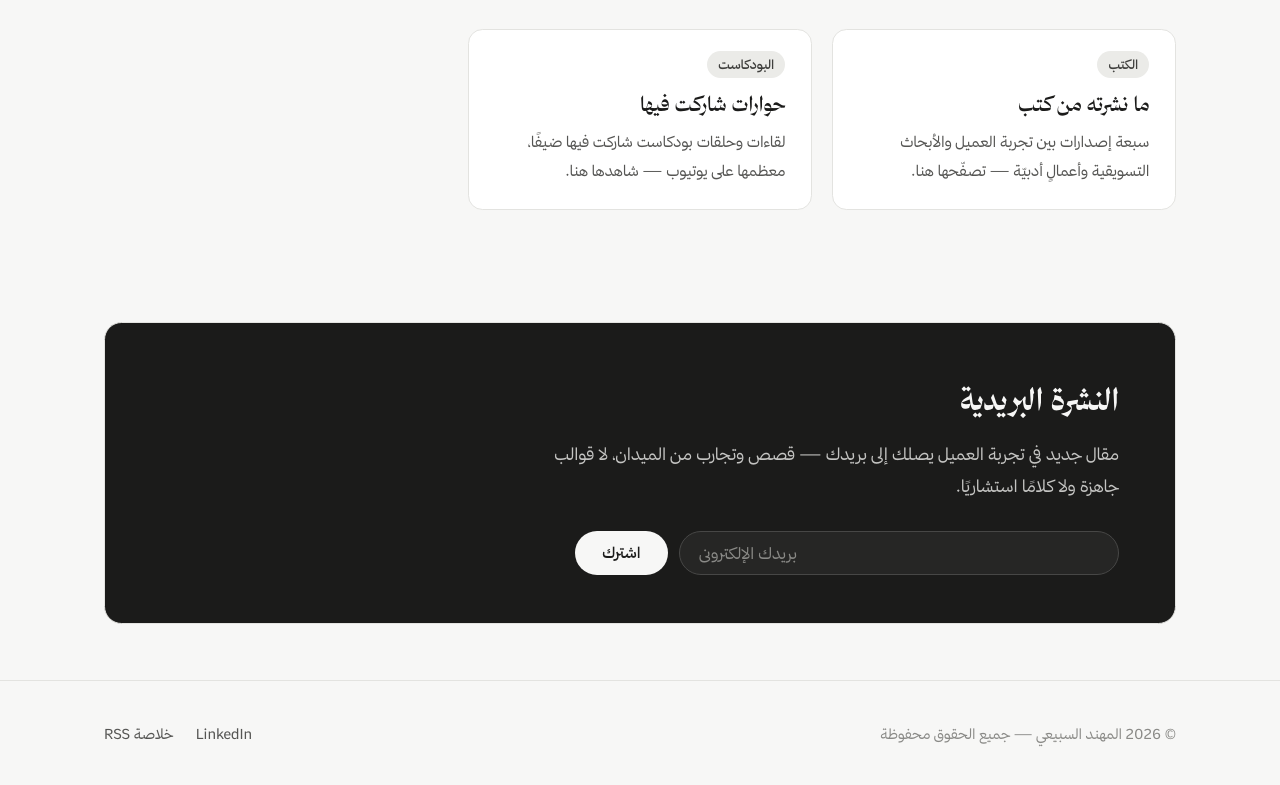
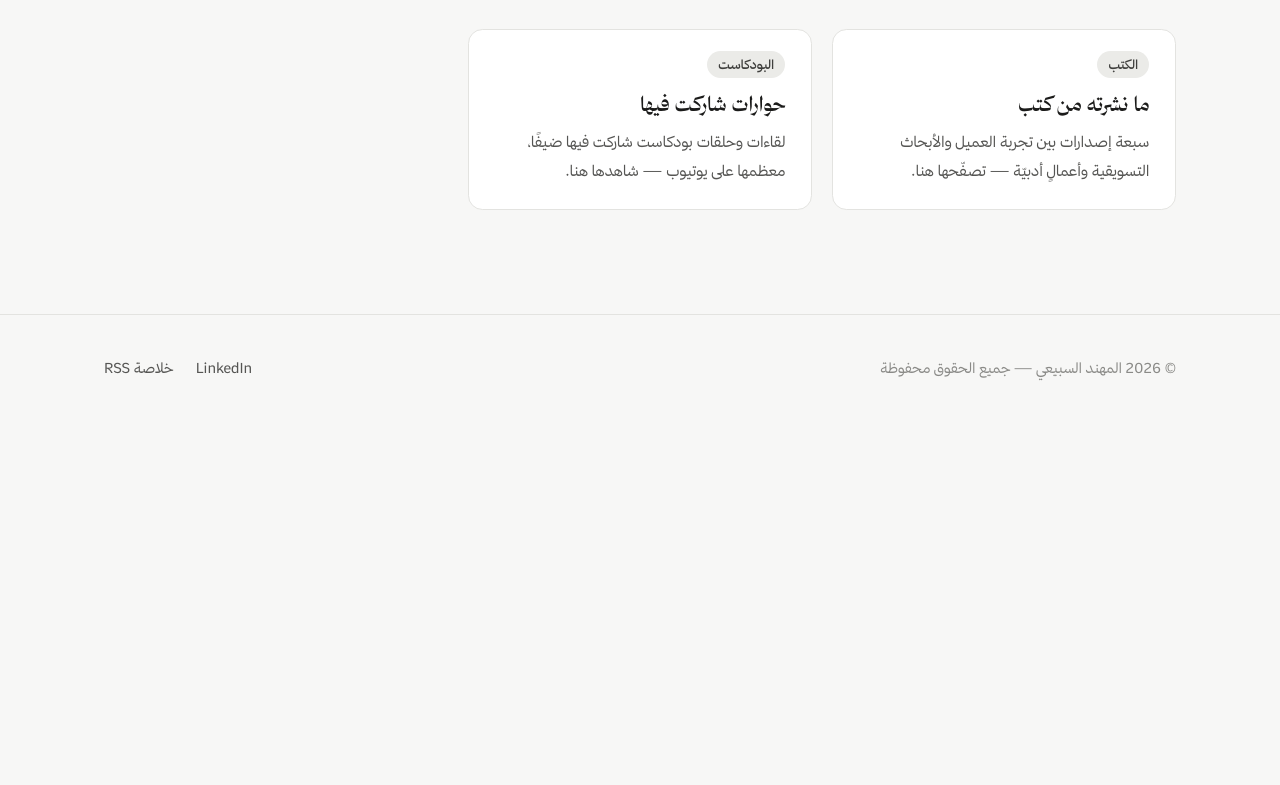
Before and after one commit to msbeai/almohannad-cx, an Astro site: page / in a window 1280 px wide. Shown: the part 1673-2458 px from the top of the page. After the commit the page ends 2095 px from the top, so only its background shows below. Built offline with nearby package versions, Linux system fonts and the light colour scheme; Astro itself is replaced by a stand-in of ours.

Commit message:
Replace on-site newsletter with Thmanyah blog link
- Nav: «النشرة» → «المدونة», pointing to https://blog.almohannad.cx (new tab).
- Home hero ghost button → «المدونة» (blog).
- Remove the Netlify-Forms newsletter: form component, /newsletter +
  /en/newsletter pages (and thanks pages), and unused .newsletter-* styles.
- Base nav now opens external (http) items in a new tab.

Held locally — push (auto-deploy) once blog.almohannad.cx is live.

Co-Authored-By: Claude Opus 4.8 <noreply@anthropic.com>

```diff
--- a/src/components/NewsletterForm.astro
+++ /dev/null
@@ -1,47 +0,0 @@
----
-/**
- * Newsletter subscription form.
- * Currently captures subscribers via Netlify Forms (form name: "newsletter").
- * When an external newsletter tool is chosen, point `action` at its endpoint
- * (or replace the form markup with the provider's embed) — the journey
- * (box → form → /newsletter/thanks) stays the same.
- */
-import { type Lang } from '../site';
-
-interface Props {
-  lang: Lang;
-  heading?: string;
-  text?: string;
-}
-
-const { lang } = Astro.props;
-const heading =
-  Astro.props.heading ?? (lang === 'ar' ? 'النشرة البريدية' : 'The newsletter');
-const text =
-  Astro.props.text ??
-  (lang === 'ar'
-    ? 'مقال جديد في تجربة العميل يصلك إلى بريدك — قصص وتجارب من الميدان، لا قوالب جاهزة ولا كلامًا استشاريًا.'
-    : 'New customer-experience writing in your inbox — field stories and practice, no recycled frameworks.');
-const thanks = lang === 'ar' ? '/newsletter/thanks' : '/en/newsletter/thanks';
-const placeholder = lang === 'ar' ? 'بريدك الإلكتروني' : 'Your email';
-const cta = lang === 'ar' ? 'اشترك' : 'Subscribe';
----
-
-<div class="newsletter-box">
-  <h2>{heading}</h2>
-  <p>{text}</p>
-  <form
-    class="newsletter-form"
-    name="newsletter"
-    method="POST"
-    action={thanks}
-    data-netlify="true"
-    netlify-honeypot="bot-field"
-  >
-    <input type="hidden" name="form-name" value="newsletter" />
-    <input type="hidden" name="lang" value={lang} />
-    <p hidden><label>Don't fill this out: <input name="bot-field" /></label></p>
-    <input type="email" name="email" required placeholder={placeholder} dir="ltr" />
-    <button type="submit">{cta}</button>
-  </form>
-</div>
--- a/src/layouts/Base.astro
+++ b/src/layouts/Base.astro
@@ -113,7 +113,12 @@ const allSchema = [personSchema, websiteSchema, ...schema];
         <a class="brand" href={homeHref}><img class="brand-avatar" src="/images/avatar.jpg" alt="" width="32" height="32" /><span class="brand-name">almohannad<span class="tld">.cx</span></span></a>
         <nav class="site-nav" aria-label={lang === 'ar' ? 'التنقل الرئيسي' : 'Main navigation'}>
           {t.nav.map((item) => (
-            <a href={item.href} aria-current={current === item.href ? 'page' : undefined}>{item.label}</a>
+            <a
+              href={item.href}
+              target={item.href.startsWith('http') ? '_blank' : undefined}
+              rel={item.href.startsWith('http') ? 'noopener' : undefined}
+              aria-current={current === item.href ? 'page' : undefined}
+            >{item.label}</a>
           ))}
           <a
             class="nav-search"
--- a/src/pages/index.astro
+++ b/src/pages/index.astro
@@ -1,7 +1,6 @@
 ---
 import Base from '../layouts/Base.astro';
 import ArticleCard from '../components/ArticleCard.astro';
-import NewsletterForm from '../components/NewsletterForm.astro';
 import { SITE } from '../site';
 import { getArticles, excerpt } from '../lib/articles';
 
@@ -22,7 +21,7 @@ const featured = articles.slice(0, 6);
         </p>
         <div class="hero-actions">
           <a class="btn btn-solid" href="/articles">تصفّح المقالات</a>
-          <a class="btn btn-ghost" href="/newsletter">اشترك في النشرة</a>
+          <a class="btn btn-ghost" href="https://blog.almohannad.cx" target="_blank" rel="noopener">المدونة</a>
         </div>
       </div>
       <div class="hero-figure">
@@ -75,8 +74,4 @@ const featured = articles.slice(0, 6);
       </div>
     </div>
   </section>
-
-  <div class="wrap">
-    <NewsletterForm lang="ar" />
-  </div>
 </Base>
--- a/src/site.ts
+++ b/src/site.ts
@@ -10,8 +10,6 @@ export const SITE = {
     'Personal site of Almohannad Alsbeai — articles, books, and podcast conversations on customer experience and marketing research.',
   linkedin: 'https://www.linkedin.com/in/almohannadalsbeai',
   linkedinAuthor: 'https://www.linkedin.com/today/author/almohannadalsbeai',
-  // Newsletter: Netlify Forms captures subscribers until an external tool is chosen.
-  // When ready, replace form action/handling in src/components/NewsletterForm.astro.
 };
 
 export const THEMES = {
@@ -28,7 +26,7 @@ export const T = {
       { href: '/articles', label: 'المقالات' },
       { href: '/books', label: 'الكتب' },
       { href: '/podcasts', label: 'البودكاست' },
-      { href: '/newsletter', label: 'النشرة' },
+      { href: 'https://blog.almohannad.cx', label: 'المدونة' },
       { href: '/about', label: 'عنّي' },
     ],
     switchLabel: 'English',
--- a/src/styles/global.css
+++ b/src/styles/global.css
@@ -619,61 +619,6 @@ html[data-theme='dark'] .theme-toggle .icon-moon {
   text-decoration: underline;
 }
 
-/* ---------- newsletter (always dark, works in both themes) ---------- */
-.newsletter-box {
-  background: #1b1b1a;
-  color: #f7f7f6;
-  border: 1px solid var(--line);
-  border-radius: 1.1rem;
-  padding: 3rem clamp(1.5rem, 5vw, 3.5rem);
-  margin-block: 3.5rem;
-}
-.newsletter-box h2 {
-  font-family: var(--font-display);
-  font-size: 1.9rem;
-  margin: 0 0 0.6rem;
-}
-.newsletter-box p {
-  color: #c4c4c2;
-  margin: 0 0 1.75rem;
-  max-width: 36rem;
-}
-.newsletter-form {
-  display: flex;
-  gap: 0.7rem;
-  flex-wrap: wrap;
-  max-width: 34rem;
-}
-.newsletter-form input[type='email'] {
-  flex: 1 1 14rem;
-  font-family: var(--font-sans);
-  font-size: 1rem;
-  padding: 0.7rem 1.2rem;
-  border-radius: 999px;
-  border: 1px solid #474746;
-  background: #262625;
-  color: #f7f7f6;
-  color-scheme: dark;
-}
-.newsletter-form input[type='email']::placeholder {
-  color: #8a8a87;
-}
-.newsletter-form button {
-  font-family: var(--font-sans);
-  font-size: 0.95rem;
-  font-weight: 500;
-  padding: 0.7rem 1.7rem;
-  border-radius: 999px;
-  border: none;
-  background: #f7f7f6;
-  color: #1b1b1a;
-  cursor: pointer;
-  transition: filter 0.15s ease;
-}
-.newsletter-form button:hover {
-  filter: brightness(0.88);
-}
-
 /* ---------- empty state (books / podcasts placeholders) ---------- */
 .empty-state {
   border: 1px dashed var(--line);
```
Also changed, not shown: src/pages/en/newsletter/index.astro (deleted, +0 -32 lines), src/pages/en/newsletter/thanks.astro (deleted, +0 -17 lines), src/pages/newsletter/index.astro (deleted, +0 -32 lines), src/pages/newsletter/thanks.astro (deleted, +0 -17 lines).
